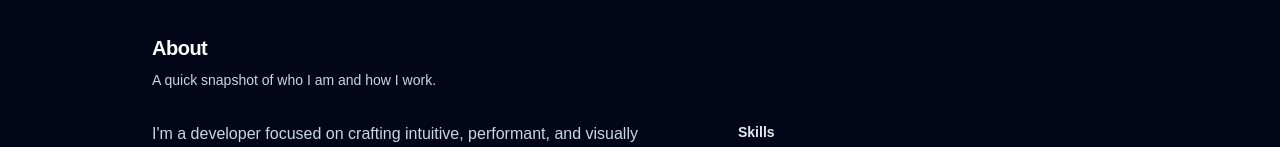
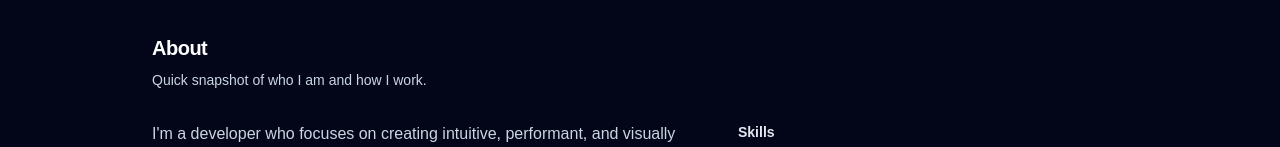
Before and after one commit to ANWedage/My-portfolio, a Next.js app: page / in a window 1280 px wide. Shown: the part 748-895 px from the top of the page. Built offline with nearby package versions, Linux system fonts and the light colour scheme.

Commit message:
update about

```diff
--- a/app/components/AboutSection.tsx
+++ b/app/components/AboutSection.tsx
@@ -14,15 +14,13 @@ export function AboutSection() {
       <div className="section-header">
         <h2 className="section-title">About</h2>
         <p className="section-subtitle">
-          A quick snapshot of who I am and how I work.
+           Quick snapshot of who I am and how I work.
         </p>
       </div>
       <div className="grid gap-10 md:grid-cols-[1.4fr_1fr]">
         <div className="space-y-4 text-slate-300">
           <p>
-            I&apos;m a developer focused on crafting intuitive, performant, and
-            visually polished digital experiences. I enjoy taking ideas from
-            sketch to fully deployed products.
+            I&apos;m a developer who focuses on creating intuitive, performant, and visually polished digital experiences. I love bringing ideas from sketch to fully deployed products.
           </p>
           <p>
             My work balances clean engineering with attention to detail in
```
